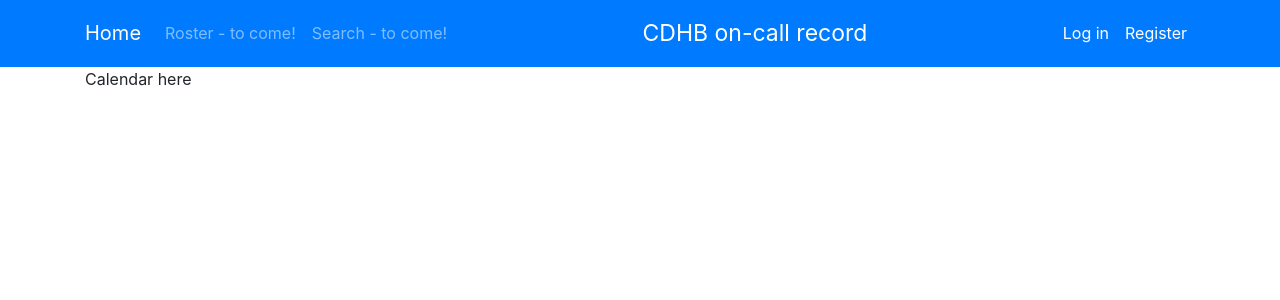
After one commit to vamsi-org/oncallRecord, a Django app: page /roster/ in a window 1280 px wide. The commit adds this page. Shown: the top 300 px of the page. Run offline with Django 3.2, Linux system fonts and the light colour scheme; some libraries are stand-ins or nearby versions.

```diff
--- a/oncallRecord/urls.py
+++ b/oncallRecord/urls.py
@@ -27,6 +27,6 @@ urlpatterns = [
     path('login/', user_views.LoginView.as_view(template_name='record/login.html'), name='login'),
     path('view_record/<int:pk>', record_views.OnCallDetail.as_view(), name='oncall_view'),
     path('view_call/<int:pk>/', record_views.CallDetail.as_view(), name='view_call'),
-    path('search/', record_views.Search.as_view(), name='search')
-    #path('roster/', roster.calendar, name='roster')
+    path('search/', record_views.Search.as_view(), name='search'),
+    path('roster/', roster_views.roster, name='roster')
 ]
--- a/record/templates/record/base.html
+++ b/record/templates/record/base.html
@@ -11,7 +11,7 @@
         <div class="container">
             <ul class="navbar-nav mr-auto">
                 <li class="nav-item"><a class="navbar-brand" href="/">Home</a></li>
-                <li class="nav-item"><a class="nav-link" href="#">Roster - to come!</a></li>
+                <li class="nav-item"><a class="nav-link" href="{%  url 'roster' %}">Roster - to come!</a></li>
                 <li class="nav-item"><a class="nav-link" href="#">Search - to come!</a></li>
             </ul>
             <ul class="navbar-nav mb-auto my-0">
--- /dev/null
+++ b/roster/templates/roster/calendar.html
@@ -0,0 +1,5 @@
+{% extends 'record/base.html' %}
+{% block title %}Roster {% endblock %}
+{% block data %}
+Calendar here
+{% endblock %}
--- a/roster/views.py
+++ b/roster/views.py
@@ -18,3 +18,7 @@ def profile(request):
         'u_form': u_form
     }
     return render(request, 'record/profile.html', context=context)
+
+
+def roster(request):
+    return render(request, template_name='roster/calendar.html')
```
